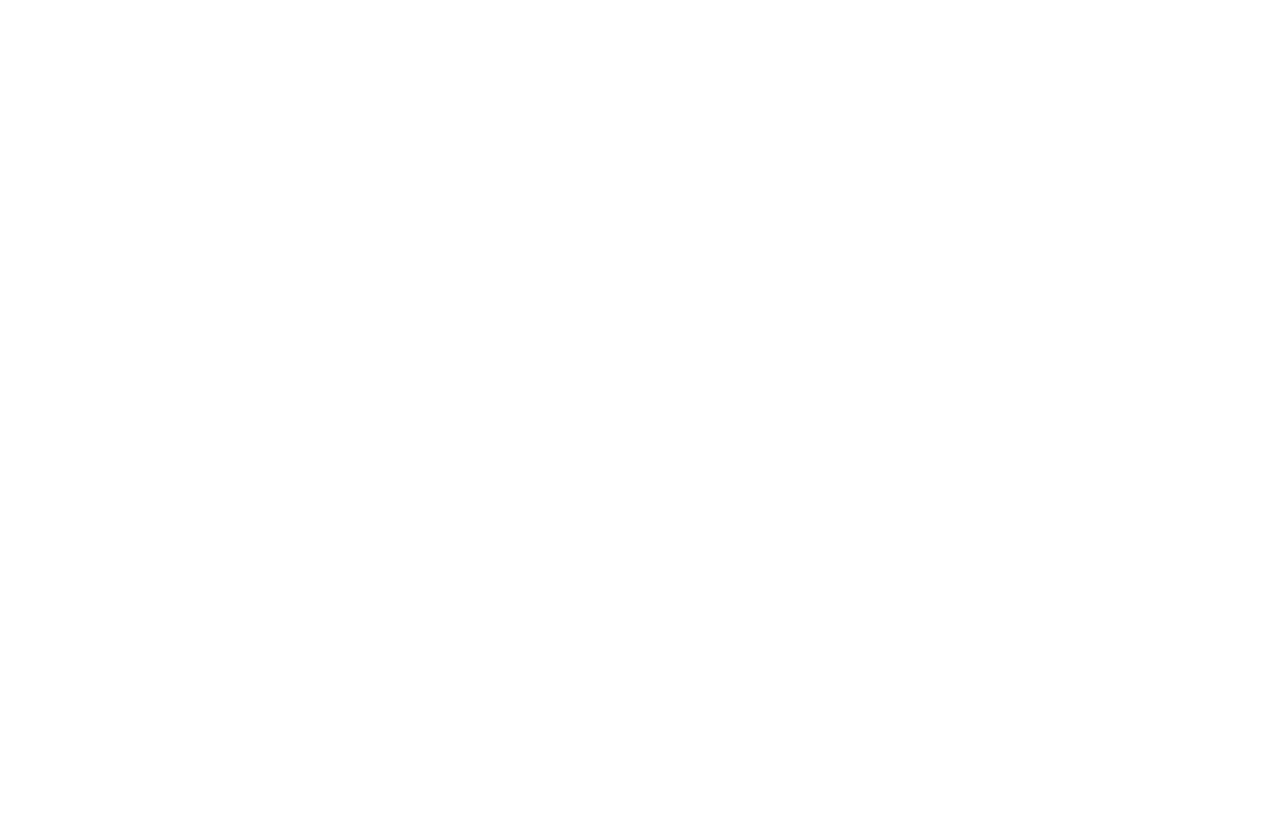
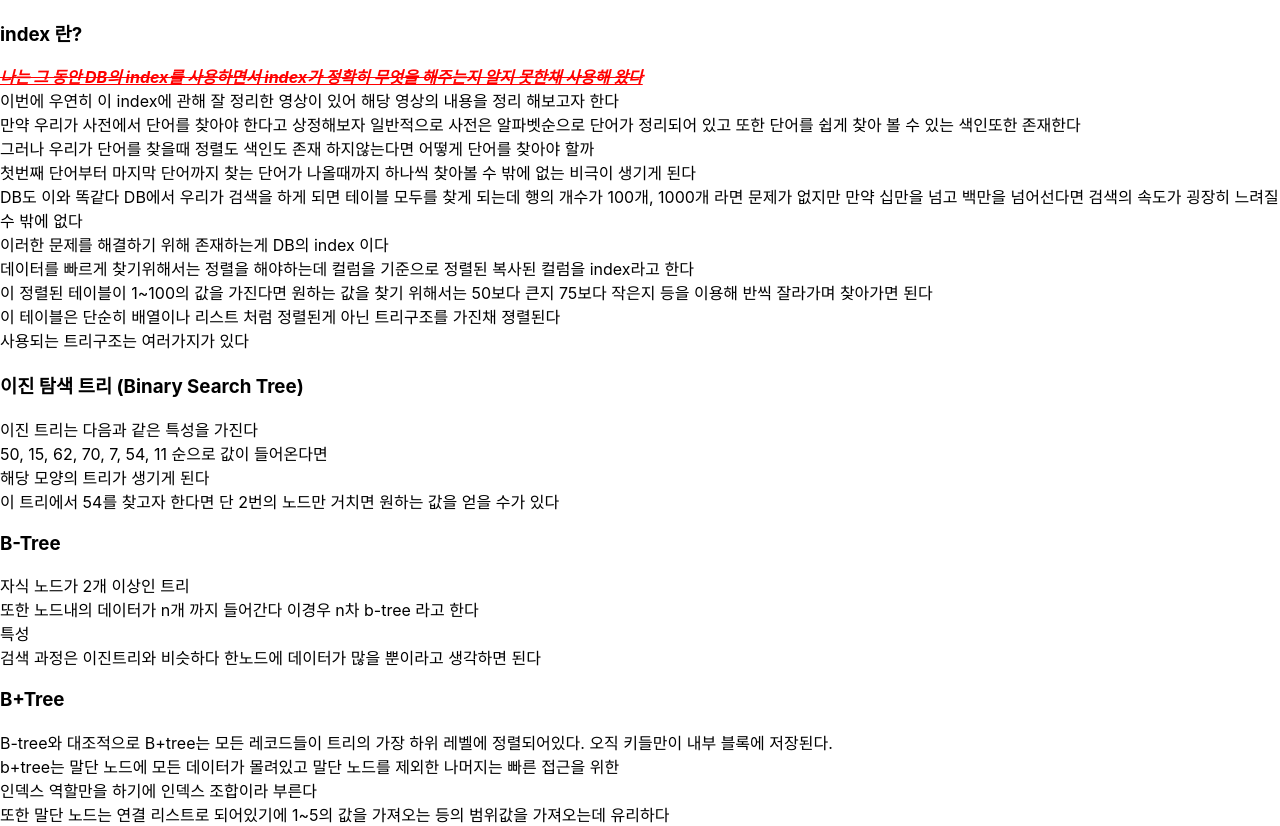
Before and after one commit to JeonH503/notion-to-react, a React (Create React App) app: page / in a window 1280 px wide. Before the commit the page ends 800 px from the top, so only its background shows below. Built offline with nearby package versions, Linux system fonts and the light colour scheme.

Commit message:
p태그, head 태그 구현

```diff
--- a/src/App.tsx
+++ b/src/App.tsx
@@ -1,5 +1,5 @@
-import React from 'react';
-
+// import React from 'react';
+import NotionPost from './NotionPost';
 const blocks = {
   "object": "list",
   "results": [
@@ -123,12 +123,12 @@
                           "link": null
                       },
                       "annotations": {
-                          "bold": false,
-                          "italic": false,
-                          "strikethrough": false,
-                          "underline": false,
-                          "code": false,
-                          "color": "default"
+                          "bold": true,
+                          "italic": true,
+                          "strikethrough": true,
+                          "underline": true,
+                          "code": false,
+                          "color": "red"
                       },
                       "plain_text": "나는 그 동안 DB의 index를 사용하면서 index가 정확히 무엇을 해주는지 알지 못한채 사용해 왔다",
                       "href": null
@@ -1922,6 +1922,7 @@
 function App() {
   return (
     <div className="App">
+        <NotionPost blocks={blocks.results}/>
     </div>
   );
 }
--- a/src/NotionPost.tsx
+++ b/src/NotionPost.tsx
@@ -1,21 +1,26 @@
+import { Paragraph,Heading } from "./component";
+
 const filter_block = (block:any) => {
-    switch(block) {
+    switch(block.type) {
         case 'paragraph' :
-            return;
+            return <Paragraph rich_text={block.paragraph.rich_text}/>;
         case 'heading_1' :
-            return;
         case 'heading_2' :
-            return;
         case 'heading_3' :
-            return;
+        case 'heading_4' :
+            return <Heading rich_text={block[block.type].rich_text} size={parseInt(block.type.replace('heading_',''))}/>;
         case 'divider' :
             return;
 
     }
 }
 
-function NotionPost() {
-
+function NotionPost({blocks}:any) {
+    return <>
+        {
+            blocks.map((block: any) => filter_block(block))
+        }
+    </>
 }
 
 export default NotionPost
--- a/src/component/heading.tsx
+++ b/src/component/heading.tsx
@@ -1,5 +1,67 @@
-function heading() {
+import styled from 'styled-components'
+import { ReactNode } from "react"
 
+interface TextProps {
+    bold?:boolean;
+    italic?:boolean;
+    strikethrough?:boolean;
+    underline?:boolean;
+    color?:string
+}
+
+interface Annotation {
+    annotations:TextProps;
+}
+
+const Text = styled.span<Annotation>`
+    ${props => props.annotations.bold && 'font-weight: bold;'}
+    ${props => props.annotations.italic && 'font-style: italic;'}
+    ${props => props.annotations.color !== 'default' && `color : ${props.annotations.color};`}
+    ${
+        props => {
+            if(props.annotations.strikethrough || props.annotations.underline) {
+                let deco = 'text-decoration : ';
+                if(props.annotations.strikethrough)
+                    deco = deco + 'line-through ';
+
+                if(props.annotations.underline)
+                    deco = deco+'underline';
+
+                return deco+';'
+            } else {
+                return ''
+            }
+        }
+    }
+
+`
+
+const Texts = ({rich_text}:any) => {
+    return <>
+        {rich_text.map((e:any) => <Text annotations={e.annotations}>{e.text.content}</Text>)}
+    </>
+}
+
+const Heading = ({size,children}:{children:ReactNode,size:number}) => {
+    if(size === 1)
+        return <h1>{children}</h1>
+    else if(size === 2)
+        return <h2>{children}</h2>
+    else if(size === 3)
+        return <h3>{children}</h3>
+    else if(size === 4)
+        return <h4>{children}</h4>
+    return <>{children}</>
+}
+
+function heading({rich_text,size}:any) {
+    return(
+        <div>
+            <Heading size={size}>
+                <Texts rich_text={rich_text}/>
+            </Heading>
+        </div>
+    )
 }
 
 export default heading
--- a/src/component/paragraph.tsx
+++ b/src/component/paragraph.tsx
@@ -8,14 +8,25 @@
     color?:string
 }
 
-const Text = styled.span<TextProps>`
-    ${props => props.bold && 'font-weight: bold;'}
-    ${props => props.italic && 'font-style: italic;'}
+interface Annotation {
+    annotations:TextProps;
+}
+
+const Text = styled.span<Annotation>`
+    ${props => props.annotations.bold && 'font-weight: bold;'}
+    ${props => props.annotations.italic && 'font-style: italic;'}
+    ${props => props.annotations.color !== 'default' && `color : ${props.annotations.color};`}
     ${
         props => {
-            if(props.strikethrough || props.underline) {
-                // let deco =
-                // return
+            if(props.annotations.strikethrough || props.annotations.underline) {
+                let deco = 'text-decoration : ';
+                if(props.annotations.strikethrough)
+                    deco = deco + 'line-through ';
+
+                if(props.annotations.underline)
+                    deco = deco+'underline';
+
+                return deco+';'
             } else {
                 return ''
             }
@@ -24,16 +35,16 @@
 
 `
 
-const Block = (texts:any) => {
+const Texts = ({rich_text}:any) => {
     return <>
-        {texts.map((e:any) => <Text>{e.text.content}</Text>)}
+        {rich_text.map((e:any) => <Text annotations={e.annotations}>{e.text.content}</Text>)}
     </>
 }
 
-function paragraph({texts}:any) {
+function paragraph({rich_text}:any) {
     return(
         <div>
-            <Block/>
+            <Texts rich_text={rich_text}/>
         </div>
     )
 }
```
Also changed, not shown: src/component/index.tsx (+4 -4 lines).
